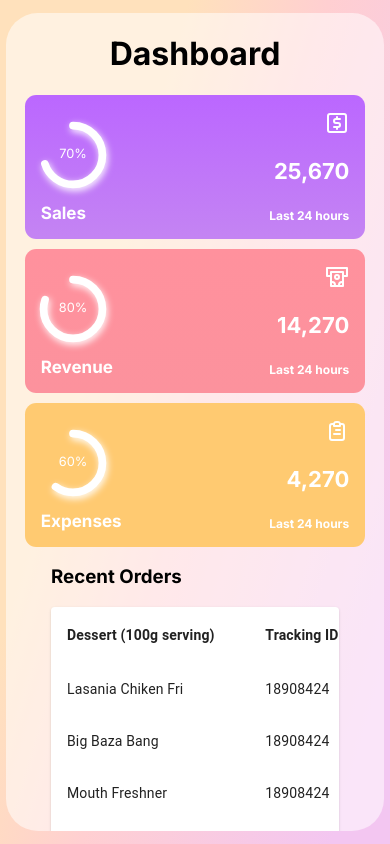
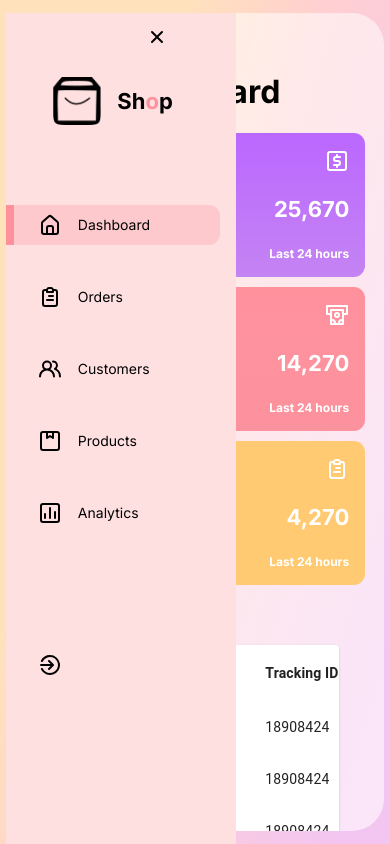
Before and after one commit to komenAnna/React-Responsive-Dashboard, a React (Create React App) app: page / in a window 390 px wide. Built offline with nearby package versions, Linux system fonts and the light colour scheme.

Commit message:
mobile responsiveness

```diff
--- a/src/components/Sidebar/Sidebar.jsx
+++ b/src/components/Sidebar/Sidebar.jsx
@@ -2,13 +2,25 @@ import React, { useState } from 'react'
 import './sidebar.css'
 import Logo from '../../imgs/logo.png'
 import { SidebarData } from '../../Data/Data'
-import {UilSignOutAlt} from "@iconscout/react-unicons"
+import {UilSignOutAlt, UilBars, UilTimes} from "@iconscout/react-unicons"
 
 const Sidebar = () => {
 
     const [selected, setSelected] = useState(0)
+
+    const [menu, setMenu] = useState(false)
+
+    const toggleMenu = () => {
+        setMenu(!menu)
+    }
   return (
-    <div className='Sidebar'>
+    <>
+    {/* menu bar */}
+    <div className="menuBar" >
+        <UilBars onClick={toggleMenu}/>
+        <UilTimes className='close' />
+    </div>
+    <div className={`Sidebar ${toggleMenu}`}>
         {/* logo */}
         <div className="logo">
             <img src={Logo} alt="shop-logo" />
@@ -36,6 +48,7 @@ const Sidebar = () => {
             </div>
         </div>
     </div>
+    </>
   )
 }
 
--- a/src/components/Sidebar/sidebar.css
+++ b/src/components/Sidebar/sidebar.css
@@ -59,10 +59,42 @@
     bottom: 1rem;
     width: 100%;
 }
-
+.menuBar{
+    display: none;
+}
+.close {
+    display: none;
+}
 /* Mobile View */
 @media screen and (max-width: 768px){
+    .menuBar{
+        display: block;
+        position: relative;
+        top: 2rem;
+        left: 0.7rem;
+    }
     .Sidebar{
-        display: none;
+        z-index: 9;
+        position: fixed;
+        background: #ffe0e0;
+        width: 55%;
+        padding-right: 1rem;
+        height: 100vh;
+        /* display: none; */
     }
+    .menuItem>span{
+        display: block;
+    }
+    .menu .menuItem:last-child {
+        position: relative;
+        margin-top: 6rem;
+      }
+      .close{
+        display: block;
+        position: absolute;
+        top: -20px;
+        left: 8rem;
+        z-index: 12;
+        color: black;
+      }
 }
```
